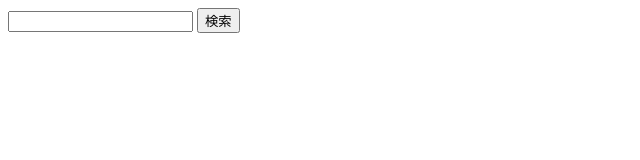
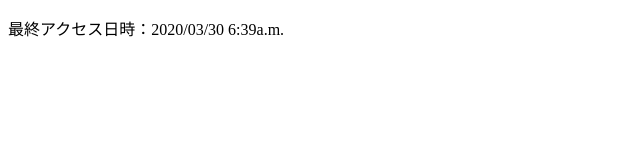
Before and after one commit to fumio68/JS-introductory, a plain HTML site: page index.html in a window 1280 px wide. Shown: the whole page, without its empty margins (0-640 px from the left). Drawn offline with Linux system fonts and the light colour scheme.

Commit message:
lesson4-2(見やすい時間の表示)

```diff
--- a/index.html
+++ b/index.html
@@ -8,11 +8,7 @@
 </head>
 <body>
   <section>
-    <form action="#" id="form">
-      <input type="text" name="word">
-      <input type="submit" value="検索">
-    </form>
-    <p id="output"></p>
+    <p>最終アクセス日時：<span id="time"></span></p>
   </section>
   <script src="js/main.js"></script>
 </body>
--- a/js/main.js
+++ b/js/main.js
@@ -1,9 +1,19 @@
 'use strict';
 
 {
-  document.getElementById('form').onsubmit = function(event) {
-    event.preventDefault();
-    const search = document.getElementById('form').word.value;
-    document.getElementById('output').textContent = `「${search}」の検索中・・・`
-  };
+  const now = new Date();
+  const year = now.getFullYear();
+  const month = ("0" + (now.getMonth() + 1)).slice(-2);
+  const date = ("0" + now.getDate()).slice(-2);
+  const hour = ("0" + now.getHours()).slice(-2);
+  const min = ("0" + now.getMinutes()).slice(-2);
+  let ampm = '';
+  if(hour < 12) {
+    ampm = 'a.m.';
+  }else {
+    ampm = 'p.m.';
+  }
+
+  const output = `${year}/${month}/${date} ${hour % 12}:${min}${ampm}`;
+  document.getElementById('time').textContent = output;
 }
```
